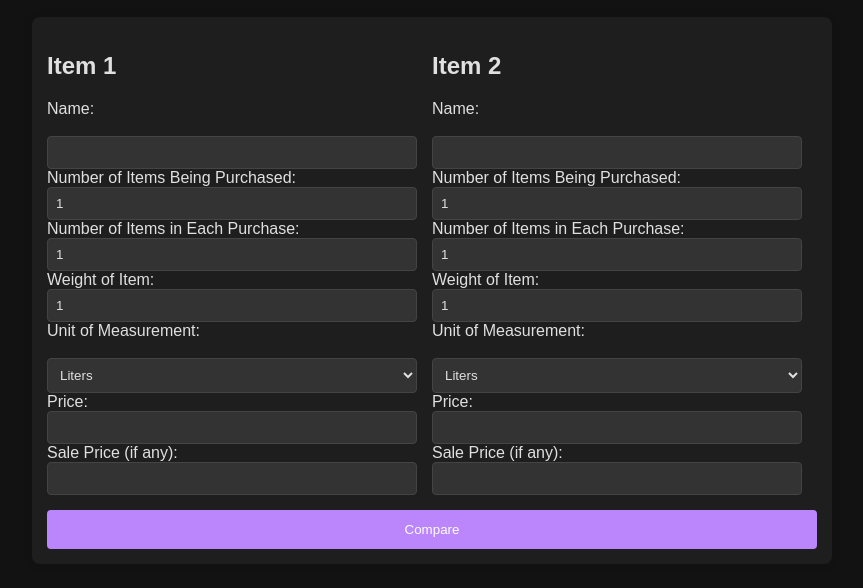
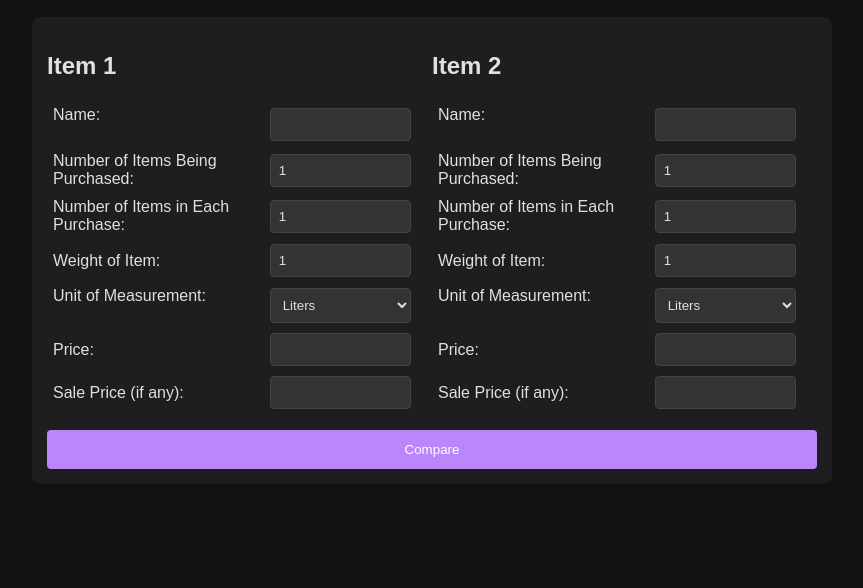
Before and after one commit to xPollutionx/ConFused, a website: page index.html in a window 1280 px wide. Shown: the part 114-702 px from the top of the page, without its empty margins (208-1071 px from the left). Drawn offline with Linux system fonts and the light colour scheme.

Commit message:
Add files via upload

```diff
--- a/index.html
+++ b/index.html
@@ -13,17 +13,26 @@
         <div class="calculator">
             <div class="item-table" id="item1-table">
                 <h2>Item 1</h2>
-                <div>
-                    <label for="item1-name">Name:</label><br><br>
-                    <input type="text" id="item1-name">
-                    <label for="item1-quantity">Number of Items Being Purchased:</label>
-                    <input type="number" id="item1-quantity" value="1" step="any">
-                    <label for="item1-unit-amount">Number of Items in Each Purchase:</label>
-                    <input type="number" id="item1-unit-amount" value="1" step="any">
-                    <label for="item1-weight">Weight of Item:</label>
-                    <input type="number" id="item1-weight" value="1" step="any">
-                    <label for="item1-unit-type">Unit of Measurement:</label><br><br>
-                    <select id="item1-unit-type">
+                <table>
+                    <tr>
+                        <td><label for="item1-name">Name:</label><br><br></td>
+                        <td><input type="text" id="item1-name"></td>
+                    </tr>
+                    <tr>
+                        <td><label for="item1-quantity">Number of Items Being Purchased:</label></td>
+                        <td><input type="number" id="item1-quantity" value="1" step="any"></td>
+                    </tr>
+                    <tr>
+                        <td><label for="item1-unit-amount">Number of Items in Each Purchase:</label></td>
+                        <td><input type="number" id="item1-unit-amount" value="1" step="any"></td>
+                    </tr>
+                    <tr>
+                        <td><label for="item1-weight">Weight of Item:</label></td>
+                        <td><input type="number" id="item1-weight" value="1" step="any"></td>
+                    </tr>
+                    <tr>
+                        <td><label for="item1-unit-type">Unit of Measurement:</label><br><br></td>
+                        <td><select id="item1-unit-type">
                             <option value="liters">Liters</option>
                             <option value="fl oz">Fl Oz</option>
                             <option value="gallons">Gallons</option>
@@ -37,26 +46,40 @@
                             <option value="quarts">Quarts</option>
                             <option value="pints">Pints</option>
                             <option value="units">Units</option>
-                    </select>
-                    <label for="item1-price">Price:</label>
-                    <input type="number" id="item1-price" step="any">
-                    <label for="item1-sale">Sale Price (if any):</label>
-                    <input type="number" id="item1-sale" step="any">
-                </div>
+                        </select></td>
+                    </tr>
+                    <tr>
+                        <td><label for="item1-price">Price:</label></td>
+                        <td><input type="number" id="item1-price" step="any"></td>
+                    </tr>
+                    <tr>
+                        <td><label for="item1-sale">Sale Price (if any):</label></td>
+                        <td><input type="number" id="item1-sale" step="any"></td>
+                    </tr>
+                </table>
             </div>
             <div class="item-table" id="item2-table">
                 <h2>Item 2</h2>
-                <div>
-                    <label for="item2-name">Name:</label><br><br>
-                    <input type="text" id="item2-name">
-                    <label for="item2-quantity">Number of Items Being Purchased:</label>
-                    <input type="number" id="item2-quantity" value="1" step="any">
-                    <label for="item2-unit-amount">Number of Items in Each Purchase:</label>
-                    <input type="number" id="item2-unit-amount" value="1" step="any">
-                    <label for="item2-weight">Weight of Item:</label>
-                    <input type="number" id="item2-weight" value="1" step="any">
-                    <label for="item2-unit-type">Unit of Measurement:</label><br><br>
-                    <select id="item2-unit-type">
+                <table>
+                    <tr>
+                        <td><label for="item2-name">Name:</label><br><br></td>
+                        <td><input type="text" id="item2-name"></td>
+                    </tr>
+                    <tr>
+                        <td><label for="item2-quantity">Number of Items Being Purchased:</label></td>
+                        <td><input type="number" id="item2-quantity" value="1" step="any"></td>
+                    </tr>
+                    <tr>
+                        <td><label for="item2-unit-amount">Number of Items in Each Purchase:</label></td>
+                        <td><input type="number" id="item2-unit-amount" value="1" step="any"></td>
+                    </tr>
+                    <tr>
+                        <td><label for="item2-weight">Weight of Item:</label></td>
+                        <td><input type="number" id="item2-weight" value="1" step="any"></td>
+                    </tr>
+                    <tr>
+                        <td><label for="item2-unit-type">Unit of Measurement:</label><br><br></td>
+                        <td><select id="item2-unit-type">
                             <option value="liters">Liters</option>
                             <option value="fl oz">Fl Oz</option>
                             <option value="gallons">Gallons</option>
@@ -70,12 +93,17 @@
                             <option value="quarts">Quarts</option>
                             <option value="pints">Pints</option>
                             <option value="units">Units</option>
-                    </select>
-                    <label for="item2-price">Price:</label>
-                    <input type="number" id="item2-price" step="any">
-                    <label for="item2-sale">Sale Price (if any):</label>
-                    <input type="number" id="item2-sale" step="any">
-                </div>
+                        </select></td>
+                    </tr>
+                    <tr>
+                        <td><label for="item2-price">Price:</label></td>
+                        <td><input type="number" id="item2-price" step="any"></td>
+                    </tr>
+                    <tr>
+                        <td><label for="item2-sale">Sale Price (if any):</label></td>
+                        <td><input type="number" id="item2-sale" step="any"></td>
+                    </tr>
+                </table>
             </div>
             <div style="clear:both;"></div>
             <button id="compare-btn">Compare</button>
--- a/styles.css
+++ b/styles.css
@@ -32,6 +32,14 @@ h1 {
 
 .item-table:last-child {
     margin-right: 0;
+}
+
+table {
+    width: 100%;
+}
+
+td {
+    padding: 4px;
 }
 
 input[type="text"],
```
Lines whose indentation alone changed are shown as unchanged.
